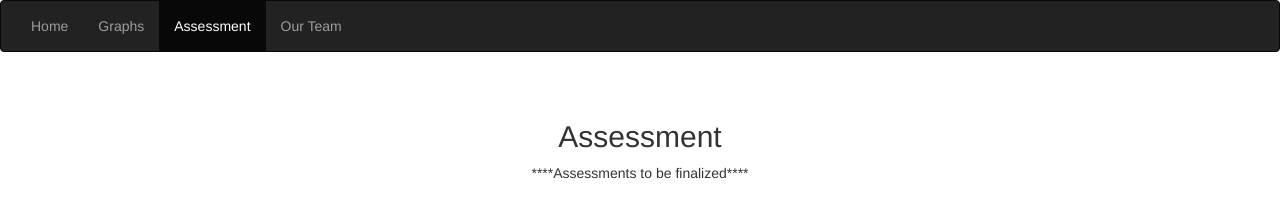
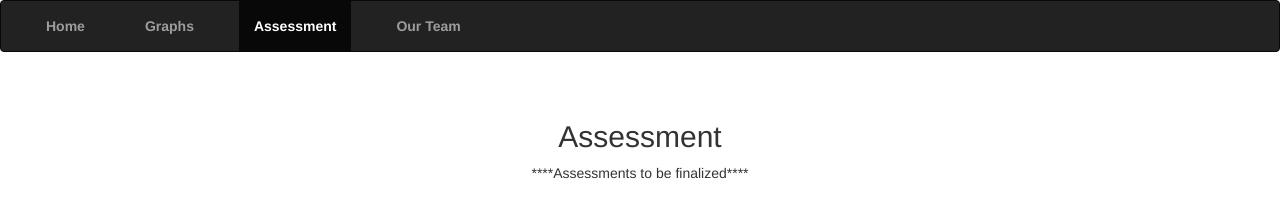
Before and after one commit to lizbethkr/Operation-Diabetes-Prevention, a plain HTML site: page website/Assessment.html in a window 1280 px wide. Drawn offline with nearby package versions, Linux system fonts and the light colour scheme.

Commit message:
Updated names in html files

```diff
--- a/website/Assessment.html
+++ b/website/Assessment.html
@@ -4,7 +4,7 @@
     <meta charset="UTF-8">
     <meta name="viewport" content="width=device-width, initial-scale=1.0">
     <title>Assessment - Operation Diabetes Prevention</title>
-    <link rel="stylesheet" href="operations-diabetes-prevention.css">
+    <link rel="stylesheet" href="style.css">
     <link rel="stylesheet" href="https://maxcdn.bootstrapcdn.com/bootstrap/3.4.1/css/bootstrap.min.css">
 </head>
 <body>
@@ -12,7 +12,7 @@
     <nav class="navbar navbar-inverse">
         <div class="container-fluid">
             <ul class="nav navbar-nav">
-                <li><a href="operations-diabetes-prevention.html">Home</a></li>
+                <li><a href="index.html">Home</a></li>
                 <li><a href="Graphs.html">Graphs</a></li>
                 <li class="active"><a href="Assessment.html">Assessment</a></li>
                 <li><a href="Team.html">Our Team</a></li>
```
Also changed, not shown: website/Graphs.html (+2 -2 lines), website/Team.html (+2 -3 lines).
